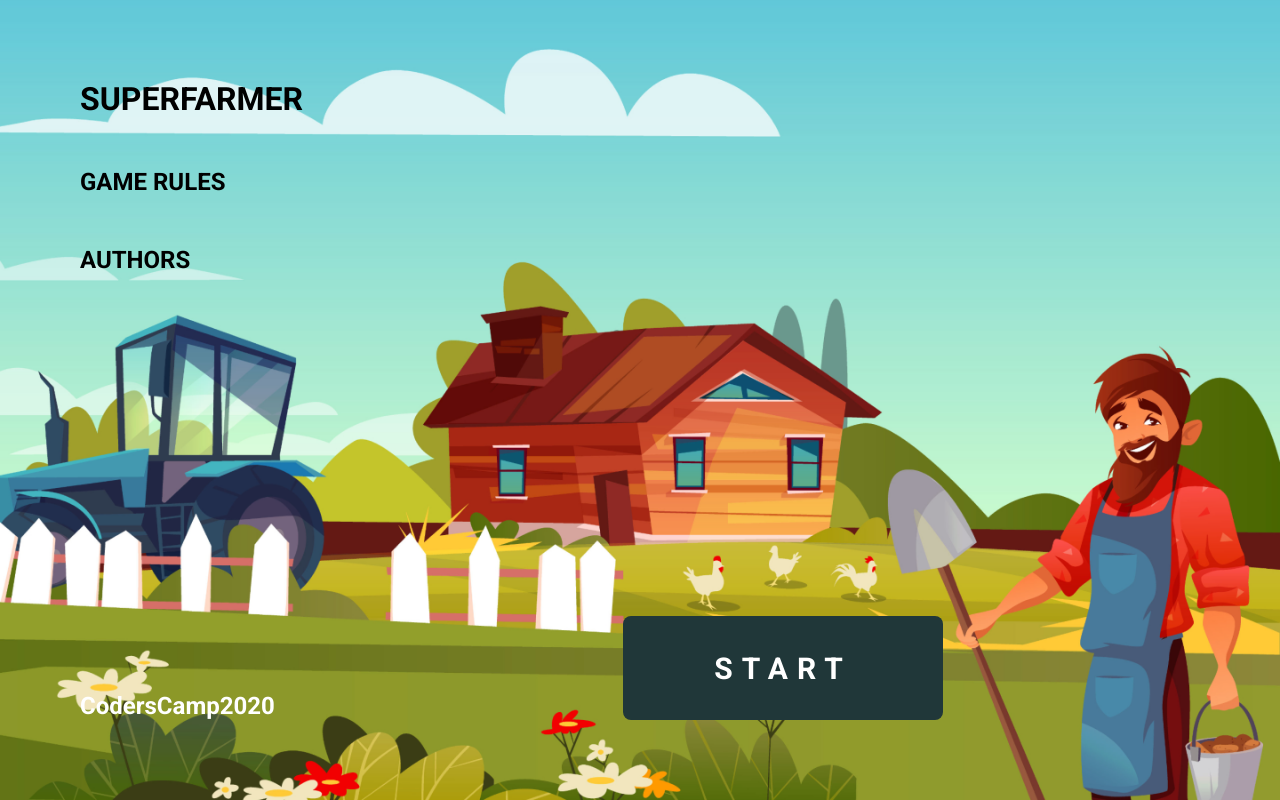
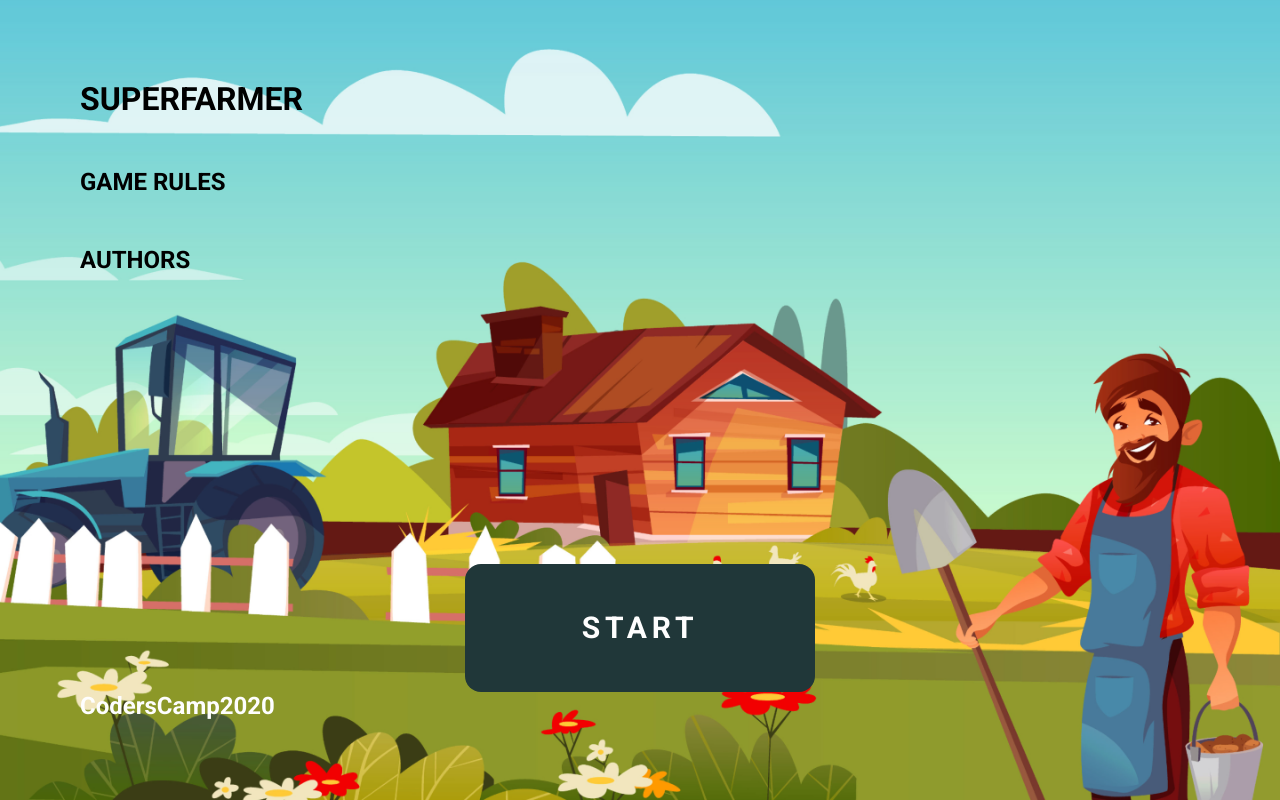
Before and after one commit to Front-znad-zatoki/super-farmer, a website built with Parcel: page index.html in a window 1280 px wide. Built offline with nearby package versions, Linux system fonts and the light colour scheme.

Commit message:
MenuView changed(container deleted), variables added, background added to global, menu styles corrected

```diff
--- a/src/app/MenuView.ts
+++ b/src/app/MenuView.ts
@@ -21,17 +21,11 @@ export class MenuView {
   private createLandingPage(): HTMLElement {
     return Render.elementFactory(
       'div',
-      {
-        className: 'page__container',
-      },
-      Render.elementFactory(
-        'div',
-        { className: 'menu-window' },
-        this.createHeading(),
-        this.createPageContent(),
-        this.createFooter(),
-      ),
+      { className: 'menu-window' },
+      this.createHeading(),
+      this.createPageContent(),
       this.createStartButton(),
+      this.createFooter(),
     );
   }
 
@@ -65,7 +59,7 @@ export class MenuView {
   private createStartButton(): HTMLElement {
     const startGameButton = Render.elementFactory(
       'button',
-      { className: 'start-button' },
+      { className: 'button--start' },
       'START',
     );
     startGameButton.addEventListener('click', () => {
--- a/styles/App.scss
+++ b/styles/App.scss
@@ -1,2 +1,3 @@
+@import './variables';
 @import './components/components';
 @import './global';
--- a/styles/_global.scss
+++ b/styles/_global.scss
@@ -4,6 +4,11 @@
   margin: 0;
   font-family: 'Roboto', sans-serif;
 }
+#sf-app {
+  height: 100vh;
+  background: url(/static/images/ui/background.png) no-repeat;
+  background-size: cover;
+}
 
 .hidden {
   display: none;
--- /dev/null
+++ b/styles/_variables.scss
@@ -0,0 +1,11 @@
+//Fonts
+$font-family: 'Roboto', sans-serif;
+$font-size: 24px;
+$font-weight: 700;
+
+//Colors
+$color-primary: #fefefe;
+$color-hover: #f00;
+
+//Border
+$border-radius: 16px;
--- a/styles/components/_menu.scss
+++ b/styles/components/_menu.scss
@@ -1,18 +1,10 @@
-.page__container {
-  display: flex;
-  height: 100vh;
-  background: url(/static/images/ui/background.png) no-repeat;
-  background-size: cover;
-}
-
 .menu-window {
   display: flex;
+  height: 100%;
   flex-direction: column;
-  justify-content: space-between;
-  margin: 80px 0 80px 80px;
+  padding: 80px;
   &__header {
-    font-family: Roboto;
-    font-weight: 700;
+    font-family: $font-family;
   }
 }
 
@@ -25,42 +17,39 @@
     border: none;
     margin-top: 50px;
     background: none;
-    font-family: Roboto;
-    font-size: 24px;
-    font-weight: 700;
+    font-family: $font-family;
+    font-size: $font-size;
+    font-weight: $font-weight;
     outline: none;
     text-align: start;
     &:hover {
-      color: #f00;
+      color: $color-hover;
       cursor: pointer;
     }
   }
 }
-.start-button {
-  width: 25%;
-  height: 13%;
-  align-self: flex-end;
+.button--start {
+  min-width: 350px;
+  align-self: center;
   border: none;
-  margin-bottom: 80px;
-  margin-left: 25%;
   background: #203739;
-  border-radius: 8px;
-  color: #fff;
-  font-family: Roboto;
+  border-radius: $border-radius;
+  color: $color-primary;
+  font-family: $font-family;
   font-size: 30px;
-  font-weight: 700;
-  letter-spacing: 0.3em;
+  font-weight: $font-weight;
+  letter-spacing: 0.3rem;
+  line-height: 8rem;
   outline: none;
-  text-align: center;
   &:hover {
-    background-color: #f00;
+    background-color: $color-hover;
     cursor: pointer;
   }
 }
 
 .footer {
-  color: #fff;
-  font-family: Roboto;
-  font-size: 24px;
-  font-weight: 700;
+  color: $color-primary;
+  font-family: $font-family;
+  font-size: $font-size;
+  font-weight: $font-weight;
 }
```
